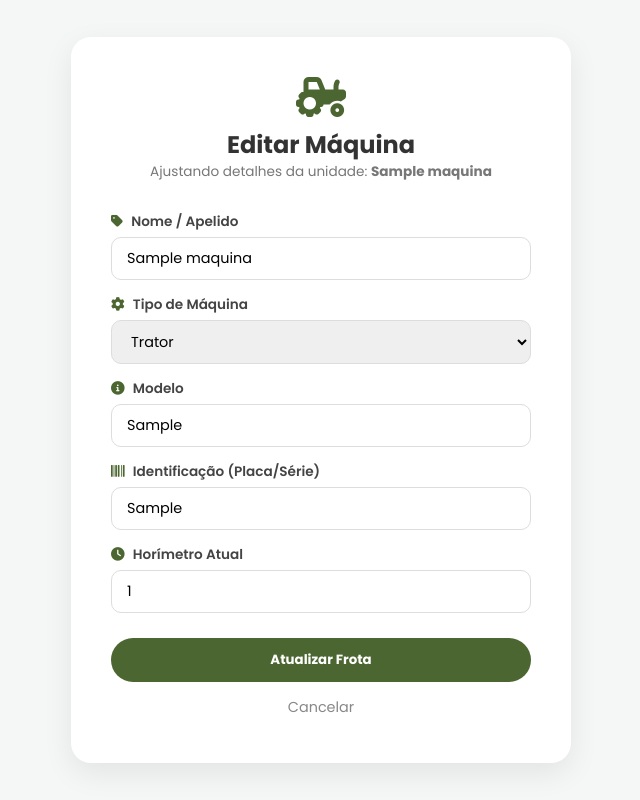
After one commit to nicolasnevess/AgroSystem, a Django app: page /maquinas/editar/1/ in a window 1280 px wide. The commit adds this page. Shown: the whole page, without its empty margins (319-959 px from the left). Run offline with Django 5.2, Linux system fonts and the light colour scheme; a user stored in the database is signed in; tables that the repository leaves empty hold one stand-in row (values such as "Sample post").

Commit message:
Função de editar e deletar máquina e visualização de animais no dashboard

```diff
--- /dev/null
+++ b/core/static/css/editar_maquina.css
@@ -0,0 +1,107 @@
+/* Estilos para a tela de edição de máquinas */
+.edit-page {
+    background-color: #f4f7f6;
+    display: flex;
+    justify-content: center;
+    align-items: center;
+    min-height: 100vh;
+    padding: 20px;
+    font-family: 'Poppins', sans-serif;
+}
+
+.form-card {
+    background: white;
+    padding: 40px;
+    border-radius: 20px;
+    box-shadow: 0 10px 30px rgba(0, 0, 0, 0.08);
+    max-width: 500px;
+    width: 100%;
+}
+
+.form-header {
+    text-align: center;
+    margin-bottom: 30px;
+}
+
+.form-header i {
+    font-size: 2.5rem;
+    color: #4b6630; /* Verde do seu AgroSystem */
+    margin-bottom: 10px;
+}
+
+.form-header h2 {
+    color: #333;
+    font-weight: 700;
+}
+
+.form-header p {
+    color: #777;
+    font-size: 0.85rem;
+}
+
+.form-group {
+    margin-bottom: 15px;
+}
+
+.form-group label {
+    display: block;
+    margin-bottom: 5px;
+    font-weight: 600;
+    color: #444;
+    font-size: 0.85rem;
+}
+
+.form-group label i {
+    margin-right: 5px;
+    color: #4b6630;
+}
+
+.form-group input,
+.form-group select {
+    width: 100%;
+    padding: 10px 15px;
+    border: 1px solid #ddd;
+    border-radius: 10px;
+    outline: none;
+    font-size: 0.9rem;
+    transition: 0.3s;
+}
+
+.form-group input:focus {
+    border-color: #4b6630;
+}
+
+.button-group {
+    margin-top: 25px;
+    display: flex;
+    flex-direction: column;
+    gap: 10px;
+}
+
+.btn-save {
+    background: #4b6630;
+    color: white;
+    border: none;
+    padding: 12px;
+    border-radius: 30px;
+    font-weight: 700;
+    cursor: pointer;
+    transition: 0.3s;
+}
+
+.btn-save:hover {
+    background: #3a4d28;
+    transform: translateY(-2px);
+}
+
+.btn-back {
+    text-align: center;
+    color: #888;
+    text-decoration: none;
+    font-size: 0.9rem;
+    padding: 5px;
+}
+
+.btn-back:hover {
+    color: #e11d48; /* Cor de perigo/cancela */
+}
--- /dev/null
+++ b/core/templates/editar_maquina.html
@@ -0,0 +1,63 @@
+{% load static %}
+<!DOCTYPE html>
+<html lang="pt-br">
+<head>
+    <meta charset="UTF-8">
+    <meta name="viewport" content="width=device-width, initial-scale=1.0">
+    <title>AgroSystem - Editar Máquina</title>
+    <link rel="stylesheet" href="{% static 'css/dashboard.css' %}">
+    <link rel="stylesheet" href="{% static 'css/editar_maquina.css' %}">
+    <link href="https://fonts.googleapis.com/css2?family=Poppins:wght@300;400;600;700&display=swap" rel="stylesheet">
+    <link rel="stylesheet" href="https://cdnjs.cloudflare.com/ajax/libs/font-awesome/6.0.0/css/all.min.css">
+</head>
+<body class="edit-page">
+
+    <div class="form-card">
+        <header class="form-header">
+            <i class="fas fa-tractor"></i>
+            <h2>Editar Máquina</h2>
+            <p>Ajustando detalhes da unidade: <strong>{{ maquina.nome }}</strong></p>
+        </header>
+
+        <form method="POST">
+            {% csrf_token %}
+
+            <div class="form-group">
+                <label><i class="fas fa-tag"></i> Nome / Apelido</label>
+                <input type="text" name="nome" value="{{ maquina.nome }}" required>
+            </div>
+
+            <div class="form-group">
+                <label><i class="fas fa-cog"></i> Tipo de Máquina</label>
+                <select name="tipo">
+                    <option value="trator" {% if maquina.tipo == 'trator' %}selected{% endif %}>Trator</option>
+                    <option value="colheitadeira" {% if maquina.tipo == 'colheitadeira' %}selected{% endif %}>Colheitadeira</option>
+                    <option value="pulverizador" {% if maquina.tipo == 'pulverizador' %}selected{% endif %}>Pulverizador</option>
+                    <option value="outros" {% if maquina.tipo == 'outros' %}selected{% endif %}>Outros</option>
+                </select>
+            </div>
+
+            <div class="form-group">
+                <label><i class="fas fa-info-circle"></i> Modelo</label>
+                <input type="text" name="modelo" value="{{ maquina.modelo }}">
+            </div>
+
+            <div class="form-group">
+                <label><i class="fas fa-barcode"></i> Identificação (Placa/Série)</label>
+                <input type="text" name="identificacao" value="{{ maquina.identificacao }}">
+            </div>
+
+            <div class="form-group">
+                <label><i class="fas fa-clock"></i> Horímetro Atual</label>
+                <input type="number" name="horimetro" value="{{ maquina.horimetro }}">
+            </div>
+
+            <div class="button-group">
+                <button type="submit" class="btn-save">Atualizar Frota</button>
+                <a href="{% url 'maquinas' %}" class="btn-back">Cancelar</a>
+            </div>
+        </form>
+    </div>
+
+</body>
+</html>
--- a/core/urls.py
+++ b/core/urls.py
@@ -47,6 +47,8 @@ urlpatterns = [
     # --- Máquinas ---
     path('maquinas/', views.maquinas_view, name='maquinas'),
     path('cadastrar-maquina/', views.config_maquinas_view, name='config_maquinas'),
+    path('maquinas/editar/<int:maquina_id>/', views.editar_maquina, name='editar_maquina'),
+    path('maquinas/deletar/<int:maquina_id>/', views.deletar_maquina, name='deletar_maquina'),
 
     # --- Animais (Rebanho) ---
     path('animais/', views.animais_view, name='animais'),
--- a/core/views.py
+++ b/core/views.py
@@ -47,32 +47,32 @@ def dashboard_view(request):
     fazendas = Propriedade.objects.filter(usuario=request.user)
     tem_propriedade = fazendas.exists()
 
-    # 1. Tenta pegar o ID da URL
+    # 1. Tenta pegar o ID da URL ou da Sessão
     fazenda_id = request.GET.get('fazenda_id')
 
     if fazenda_id:
-        # Se veio na URL, salva na sessão (memória do navegador)
         request.session['fazenda_ativa_id'] = fazenda_id
     else:
-        # Se não veio na URL, tenta recuperar da sessão
         fazenda_id = request.session.get('fazenda_ativa_id')
 
     # 2. Define a fazenda ativa
     if fazenda_id and tem_propriedade:
         fazenda_ativa = Propriedade.objects.filter(id=fazenda_id, usuario=request.user).first()
-        # Se por acaso o ID da sessão for de uma fazenda deletada, volta pra primeira
         if not fazenda_ativa:
             fazenda_ativa = fazendas.first()
     else:
         fazenda_ativa = fazendas.first()
 
+    # Inicializa as variáveis vazias para evitar erro caso não haja fazenda
     minhas_maquinas = Maquina.objects.none()
     minhas_plantacoes = Plantacao.objects.none()
+    meus_animais = Animal.objects.none() # <-- ADICIONADO
     alertas_atraso = []
 
     if fazenda_ativa:
         minhas_maquinas = Maquina.objects.filter(propriedade=fazenda_ativa)
         minhas_plantacoes = Plantacao.objects.filter(propriedade=fazenda_ativa)
+        meus_animais = Animal.objects.filter(propriedade=fazenda_ativa) # <-- ADICIONADO
 
         # 3. Lógica de Alertas: Não finalizadas e com data menor que hoje
         alertas_atraso = minhas_plantacoes.exclude(status='finalizado').filter(
@@ -87,10 +87,11 @@ def dashboard_view(request):
         'maquinas': minhas_maquinas,
         'tem_plantacoes': minhas_plantacoes.exists(),
         'plantacoes': minhas_plantacoes,
-        'plantacoes_atrasadas': alertas_atraso, # Nome batendo com o que colocamos no HTML
+        'plantacoes_atrasadas': alertas_atraso,
+        'animais': meus_animais, # <-- ADICIONADO (Manda para o card do Dash)
+        'tem_animais': meus_animais.exists(), # <-- ADICIONADO para controle opcional
     }
     return render(request, 'dashboard.html', context)
-
 
 # --- PROPRIEDADE ---
 
@@ -221,6 +222,29 @@ def maquinas_view(request):
         'fazendas': fazendas,
         'fazenda_ativa': fazenda_ativa
     })
+
+@login_required
+def editar_maquina(request, maquina_id):
+    maquina = get_object_or_404(Maquina, id=maquina_id, usuario=request.user)
+
+    if request.method == 'POST':
+        maquina.nome = request.POST.get('nome')
+        maquina.tipo = request.POST.get('tipo')
+        maquina.modelo = request.POST.get('modelo')
+        maquina.identificacao = request.POST.get('identificacao')
+        maquina.horimetro = request.POST.get('horimetro')
+        maquina.save()
+        messages.success(request, f"Máquina {maquina.nome} atualizada!")
+        return redirect('maquinas')
+
+    return render(request, 'editar_maquina.html', {'maquina': maquina})
+
+@login_required
+def deletar_maquina(request, maquina_id):
+    maquina = get_object_or_404(Maquina, id=maquina_id, usuario=request.user)
+    maquina.delete()
+    messages.success(request, "Máquina removida da frota.")
+    return redirect('maquinas')
 
 # --- CONFIGURAÇÕES (NOMES SINCRONIZADOS COM URLS.PY) ---
 
```
Also changed, not shown: core/static/js/maquinas.js (+13 -0 lines), core/templates/dashboard.html (+19 -2 lines), core/templates/maquinas.html (+35 -16 lines).
